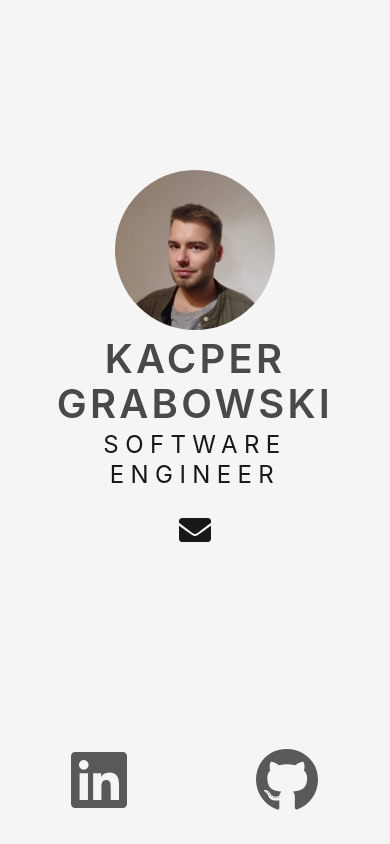
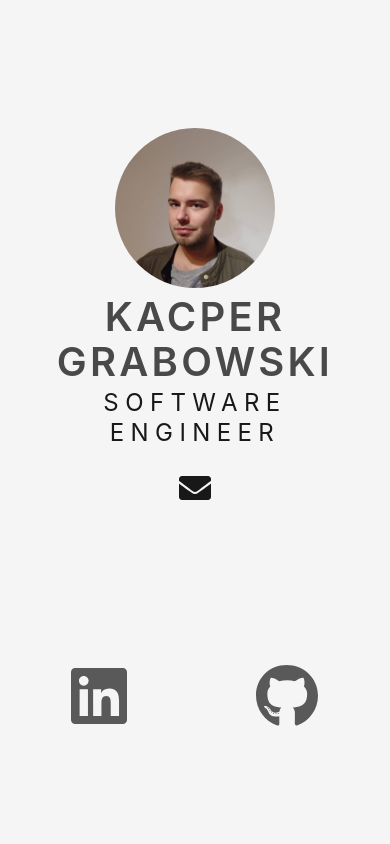
Before and after one commit to grappeq/grappeq.github.io, a React (Create React App) app: page / in a window 390 px wide. Built offline with nearby package versions, Linux system fonts and the light colour scheme.

Commit message:
temp css fix for mobile

```diff
--- a/src/App.css
+++ b/src/App.css
@@ -47,3 +47,7 @@
 .email-text {
     letter-spacing: 0.1rem;
 }
+
+.hero.is-fullheight {
+    padding-bottom: 10vh;
+}
```
